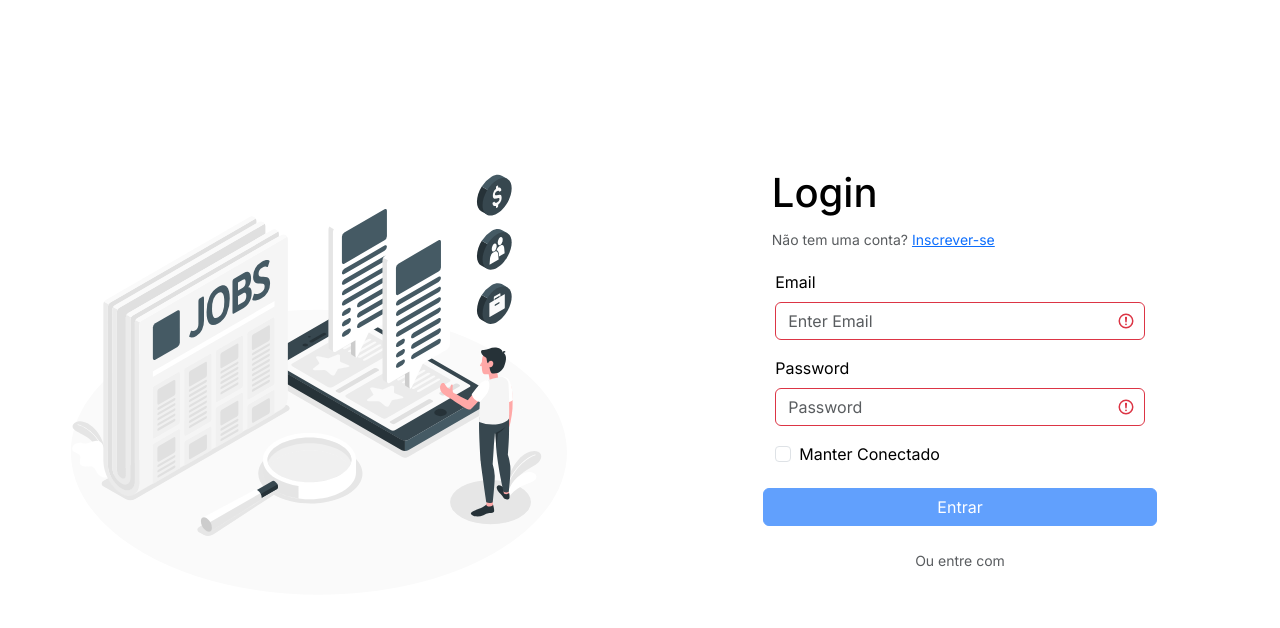
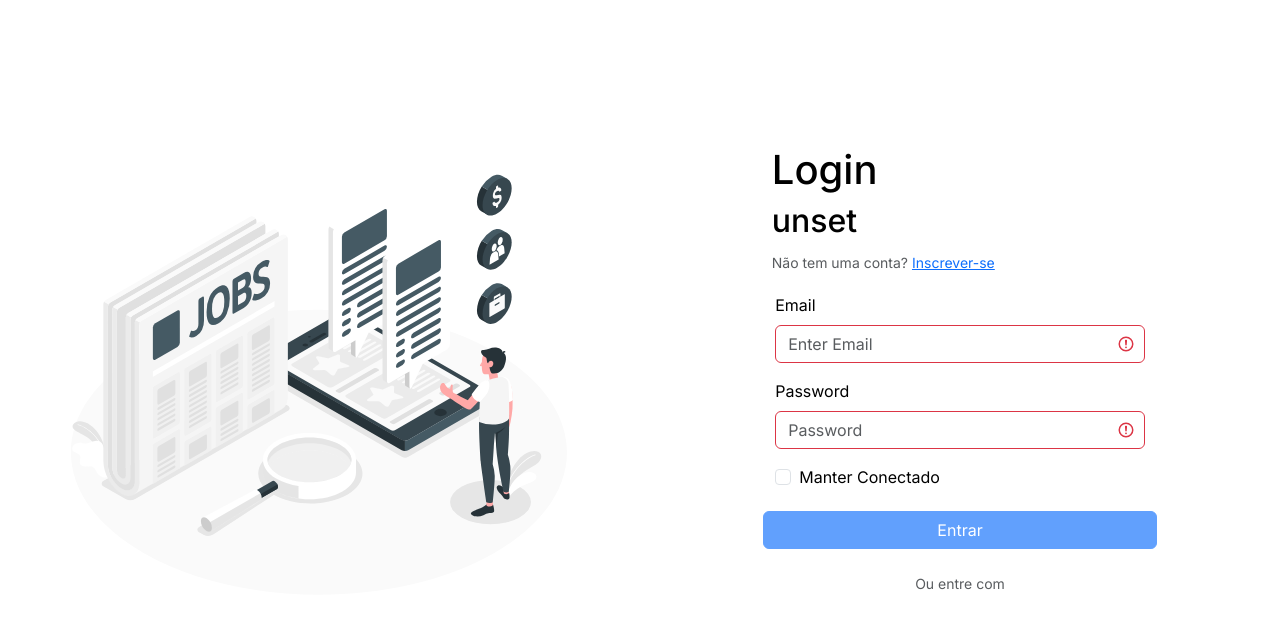
Before and after one commit to Ruan-Portella/MyJobs, a Next.js app in the folder client/: page / in a window 1280 px wide. Shown: the top 628 px of the page. Built offline with nearby package versions, Linux system fonts and the light colour scheme; no server answers.

Commit message:
Feat: Testa se é possivel ver a chave env

```diff
--- a/client/src/app/page.tsx
+++ b/client/src/app/page.tsx
@@ -17,7 +17,8 @@ import Swal from "sweetalert2";
 const HOST = process.env.NEXT_PUBLIC_API_HOST || "localhost:3001";
 const PROTOCOL = process.env.NEXT_PUBLIC_API_PROTOCOL || "http";
 const CLIENTID = process.env.NEXT_PUBLIC_CLIENT_ID || 'seu_client_id';
-const CLIENTIDTESTE = process.env.CLIENT_ID_TESTE;
+const ruan = process.env.ruan || 'ruan2';
+
 interface ISignUpData {
   email: string;
   password: string;
@@ -45,8 +46,7 @@ export default function Home() {
   const [validatedFields, setValidateFields] = useState<IValidateFields>({ email: false, password: false });
   const router = useRouter();
   console.log(CLIENTID);
-  console.log(CLIENTIDTESTE);
-
+  console.log(ruan);
 
   const handleSubmit = async (event: any) => {
     event.preventDefault();
@@ -115,6 +115,7 @@ export default function Home() {
 
               <Row className={style.formTitle}>
                 <h1>Login</h1>
+                <h2>{CLIENTID}</h2>
                 <Form.Text className="text-muted">
                     Não tem uma conta? <a href="/signUp" >Inscrever-se</a>
                 </Form.Text>
```
